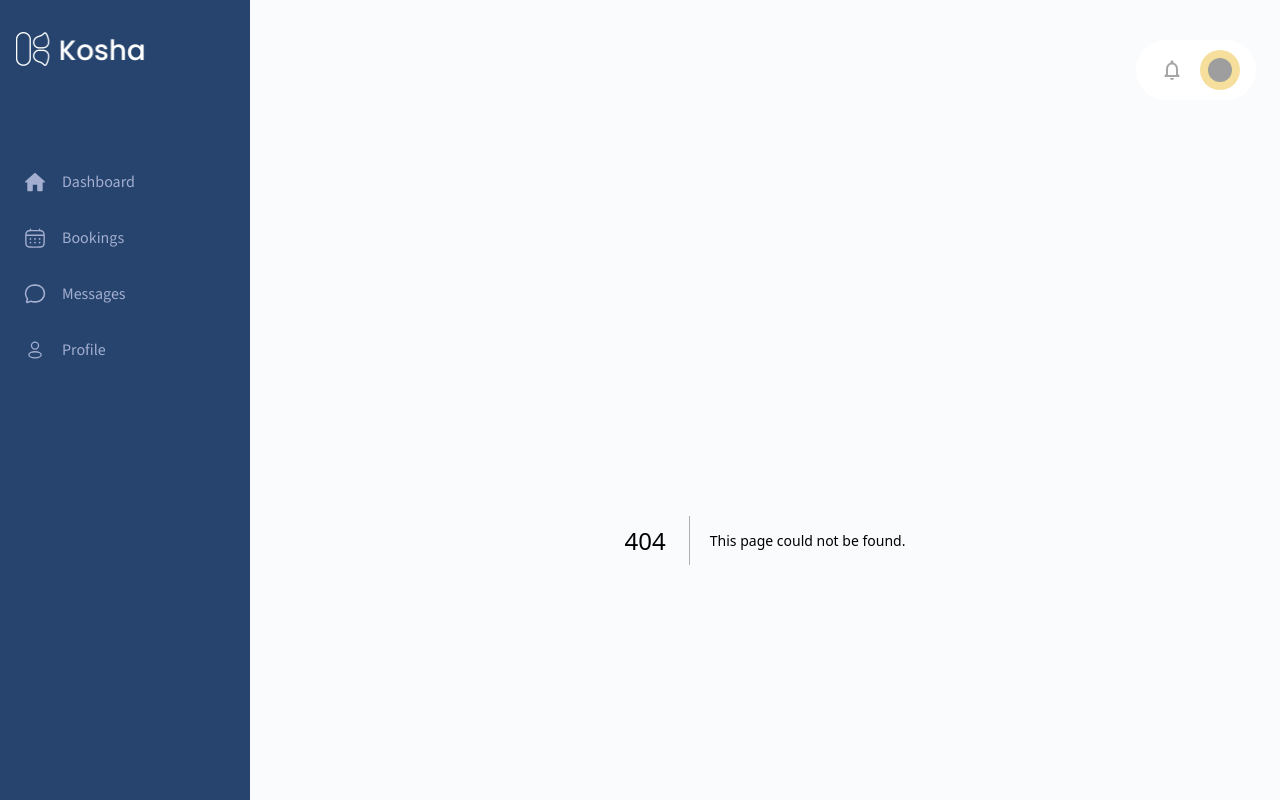
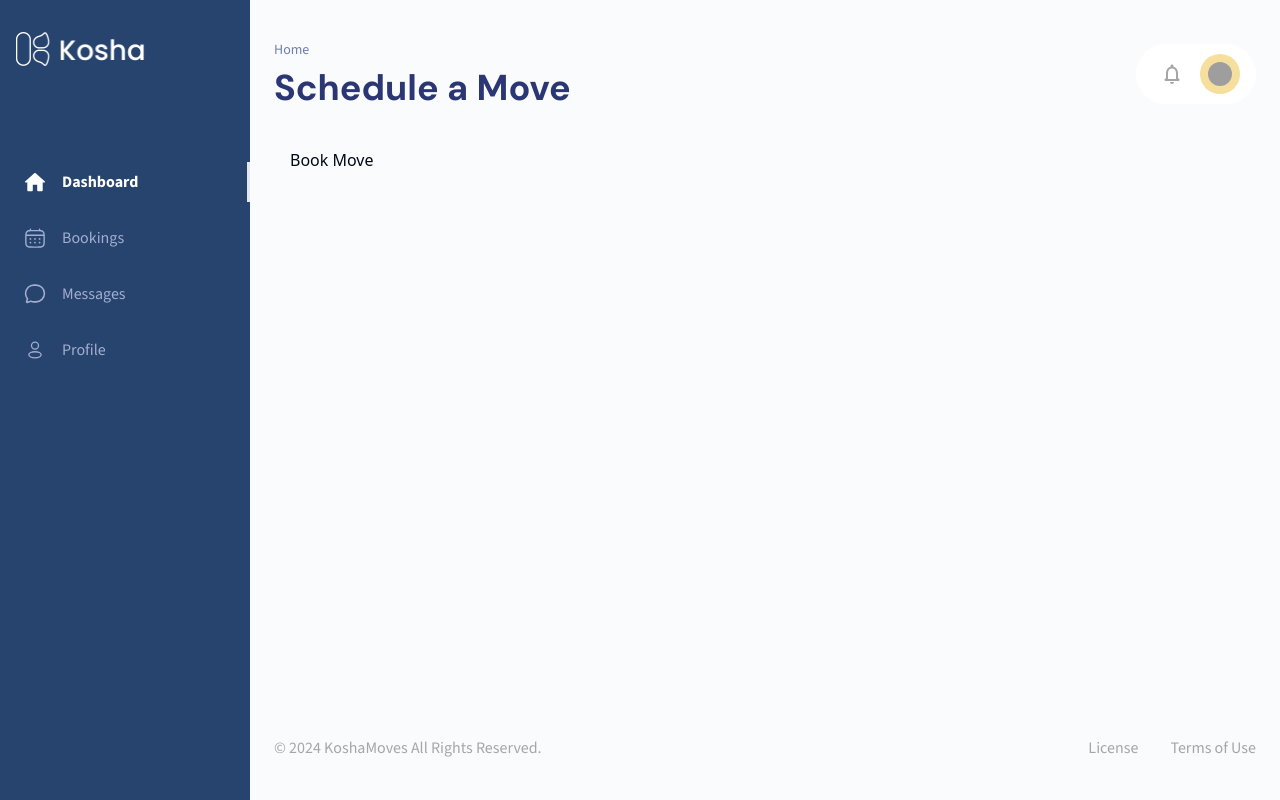
Before and after one commit to thisisjagora/kosha, a Next.js app: page /book-move in a window 1280 px wide. Before the commit this address had no page. Built offline with nearby package versions, Linux system fonts and the light colour scheme; grey boxes are pictures that could not be loaded.

Commit message:
wip: setup sequence pages

```diff
--- a/package.json
+++ b/package.json
@@ -17,6 +17,7 @@
     "@radix-ui/react-dialog": "^1.0.5",
     "@radix-ui/react-label": "^2.0.2",
     "@radix-ui/react-slot": "^1.0.2",
+    "@radix-ui/react-tabs": "^1.0.4",
     "@radix-ui/react-toast": "^1.1.5",
     "@radix-ui/react-tooltip": "^1.0.7",
     "@tanstack/react-query": "^5.37.1",
--- /dev/null
+++ b/src/app/(sequences)/book-delivery/page.tsx
@@ -0,0 +1,7 @@
+const Page = () => {
+      return (
+            <div>Book Delivery</div>
+      )
+}
+
+export default Page;
--- /dev/null
+++ b/src/app/(sequences)/book-move/page.tsx
@@ -0,0 +1,7 @@
+const Page = () => {
+      return (
+            <div>Book Move</div>
+      )
+}
+
+export default Page;
--- /dev/null
+++ b/src/app/(sequences)/hire-labour/page.tsx
@@ -0,0 +1,7 @@
+const Page = () => {
+      return (
+            <div>Hire Labour</div>
+      )
+}
+
+export default Page;
--- /dev/null
+++ b/src/app/(sequences)/layout.tsx
@@ -0,0 +1,11 @@
+import { FC, PropsWithChildren } from "react"
+
+const Layout: FC<PropsWithChildren> = ({ children }) => {
+      return (
+            <div>
+                  {children}
+            </div>
+      )
+}
+
+export default Layout;
--- a/src/components/navigation/navHeader/index.tsx
+++ b/src/components/navigation/navHeader/index.tsx
@@ -32,6 +32,21 @@ const switchHeaderContent = (route: string) => {
                         title: "Home",
                         description: "Schedule a Move"
                   }
+            case Routes.sequence.bookMove:
+                  return {
+                        title: "Home",
+                        description: "Schedule a Move"
+                  }
+            case Routes.sequence.hireLabour:
+                  return {
+                        title: "Home",
+                        description: "Hire Labour only"
+                  }
+            case Routes.sequence.bookDelivery:
+                  return {
+                        title: "Home",
+                        description: "Schedule your Delivery "
+                  }
             case Routes.bookings:
                   return {
                         title: "Bookings",
--- a/src/components/navigation/sideNav/nav.tsx
+++ b/src/components/navigation/sideNav/nav.tsx
@@ -3,17 +3,21 @@ import { NavItem } from "."
 import { useActiveRoute } from "@/hooks/useActiveRoute"
 import { Calendar, Chat, Home, User } from "@/components/Icons";
 import { Routes } from "@/core/routing";
+import { usePathname } from "next/navigation";
 
 export const SideNav = () => {
       const { isActiveRoute } = useActiveRoute();
+      const path = usePathname();
       const sizes = {
             width: 22,
             height: 22
       }
+      const sequenceRoutes = Object.values(Routes.sequence)
+
       const SIDE_NAV_MENU_DATA = [
             {
                   title: "Dashboard",
-                  icon: <Home {...sizes} invertColor={isActiveRoute(Routes.root)} />,
+                  icon: <Home {...sizes} invertColor={isActiveRoute(Routes.root) || sequenceRoutes.includes(path) } />,
                   route: Routes.root
             },
             {
@@ -47,7 +51,7 @@ export const SideNav = () => {
                   </div>
                   <div className="py-6 flex flex-col gap-4">
                               {
-                                    SIDE_NAV_MENU_DATA.map((item, indx) => <NavItem key={item.title + indx} data={{...item, isActive: isActiveRoute(item.route)}} />)
+                                    SIDE_NAV_MENU_DATA.map((item, indx) => <NavItem key={item.title + indx} data={{...item, isActive: isActiveRoute(item.route) || (item.route === Routes.root && sequenceRoutes.includes(path))}} />)
                               }
                   </div>
             </aside>
--- /dev/null
+++ b/src/components/tabs/index.tsx
@@ -0,0 +1,55 @@
+"use client"
+
+import * as React from "react"
+import * as TabsPrimitive from "@radix-ui/react-tabs"
+
+import { cn } from "@/lib/utils"
+
+const Tabs = TabsPrimitive.Root
+
+const TabsList = React.forwardRef<
+  React.ElementRef<typeof TabsPrimitive.List>,
+  React.ComponentPropsWithoutRef<typeof TabsPrimitive.List>
+>(({ className, ...props }, ref) => (
+  <TabsPrimitive.List
+    ref={ref}
+    className={cn(
+      "inline-flex h-10 items-center justify-center rounded-md bg-muted p-1 text-muted-foreground",
+      className
+    )}
+    {...props}
+  />
+))
+TabsList.displayName = TabsPrimitive.List.displayName
+
+const TabsTrigger = React.forwardRef<
+  React.ElementRef<typeof TabsPrimitive.Trigger>,
+  React.ComponentPropsWithoutRef<typeof TabsPrimitive.Trigger>
+>(({ className, ...props }, ref) => (
+  <TabsPrimitive.Trigger
+    ref={ref}
+    className={cn(
+      "inline-flex items-center justify-center whitespace-nowrap rounded-sm px-3 py-1.5 text-sm font-medium ring-offset-background transition-all focus-visible:outline-none focus-visible:ring-2 focus-visible:ring-ring focus-visible:ring-offset-2 disabled:pointer-events-none disabled:opacity-50 data-[state=active]:bg-background data-[state=active]:text-foreground data-[state=active]:shadow-sm",
+      className
+    )}
+    {...props}
+  />
+))
+TabsTrigger.displayName = TabsPrimitive.Trigger.displayName
+
+const TabsContent = React.forwardRef<
+  React.ElementRef<typeof TabsPrimitive.Content>,
+  React.ComponentPropsWithoutRef<typeof TabsPrimitive.Content>
+>(({ className, ...props }, ref) => (
+  <TabsPrimitive.Content
+    ref={ref}
+    className={cn(
+      "mt-2 ring-offset-background focus-visible:outline-none focus-visible:ring-2 focus-visible:ring-ring focus-visible:ring-offset-2",
+      className
+    )}
+    {...props}
+  />
+))
+TabsContent.displayName = TabsPrimitive.Content.displayName
+
+export { Tabs, TabsList, TabsTrigger, TabsContent }
--- a/src/core/routing.ts
+++ b/src/core/routing.ts
@@ -7,5 +7,10 @@ export const Routes = {
       messages: "/messages",
       bookings: "/bookings",
       license: "/license",
-      terms: "/terms"
+      terms: "/terms",
+      sequence: {
+            hireLabour: "/hire-labour",
+            bookDelivery: "/book-delivery",
+            bookMove: "/book-move"
+      }
 }
```
Also changed, not shown: 1 other file (tests, documents, lock files or other folders).
